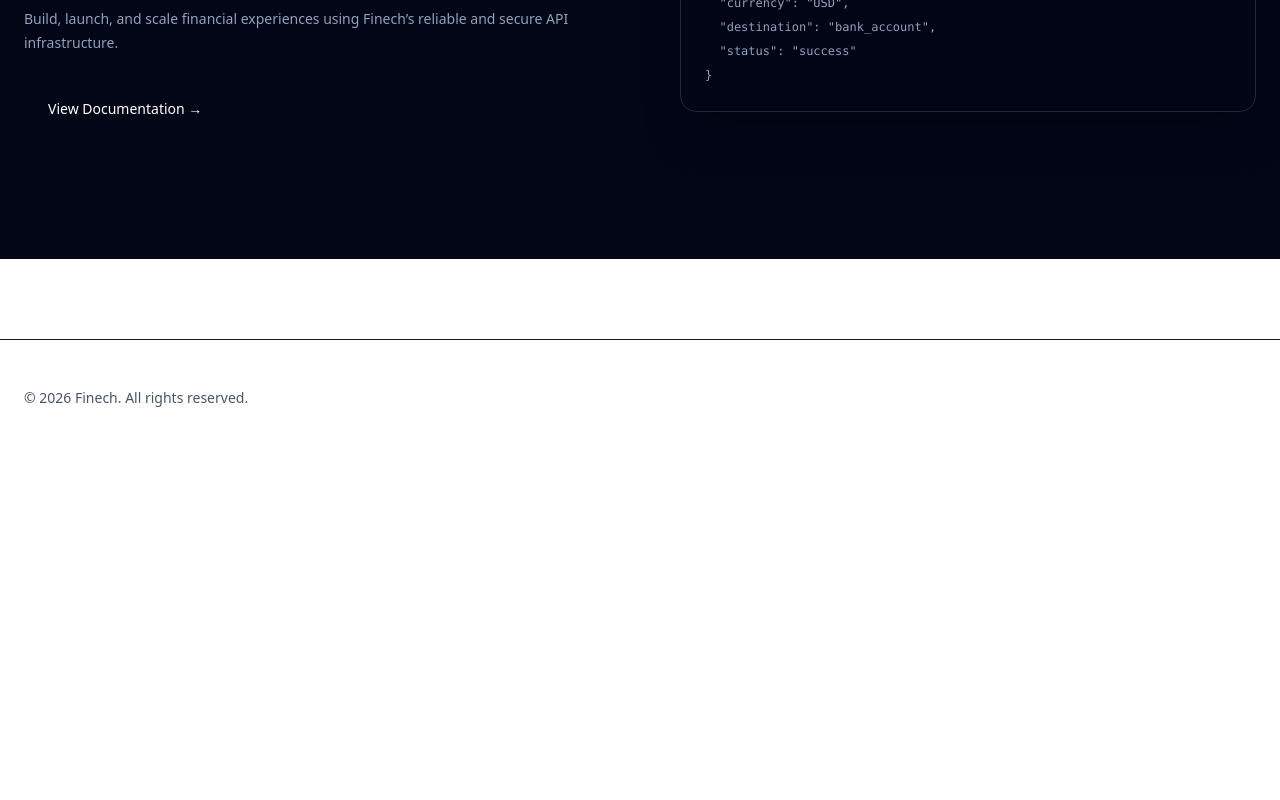
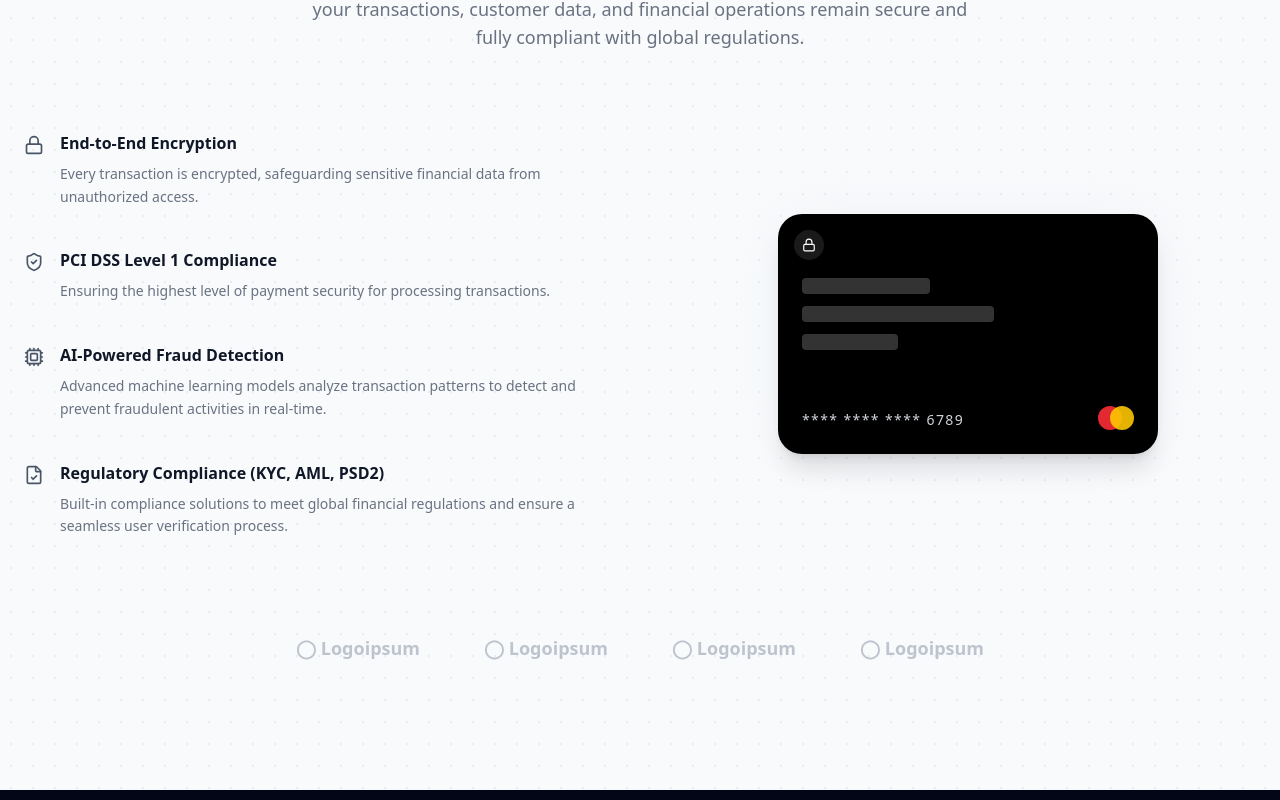
Before and after one commit to AyushNetTech/Finech-Web, a Next.js app: page / in a window 1280 px wide. Shown: the part 4400-5200 px from the top of the page. Before the commit the page ends 4856 px from the top, so only its background shows below. Built offline with nearby package versions, Linux system fonts and the light colour scheme.

Commit message:
add the security section page

```diff
--- a/src/app/page.tsx
+++ b/src/app/page.tsx
@@ -1,6 +1,7 @@
 import ApiShowcase from "@/components/sections/ApiShowcase";
 import Features from "@/components/sections/Features";
 import HeroSection from "@/components/sections/HeroSection";
+import SecuritySection from "@/components/sections/SecuritySection";
 import Solution from "@/components/sections/Solution";
 
 export default function Home() {
@@ -9,6 +10,7 @@ export default function Home() {
       <HeroSection />
       <Features />
       <Solution/>
+      <SecuritySection/>
       <ApiShowcase />
     </main>
   );
--- /dev/null
+++ b/src/components/sections/SecuritySection.tsx
@@ -0,0 +1,132 @@
+import { Lock, ShieldCheck, Cpu, FileCheck } from "lucide-react";
+
+export default function SecuritySection() {
+  return (
+    <section className="relative bg-[#F8FAFC] py-32 overflow-hidden">
+
+      {/* Dotted Background */}
+      <div className="absolute inset-0 bg-[radial-gradient(#d1d5db_1px,transparent_1px)] [background-size:22px_22px] opacity-40"></div>
+
+      <div className="relative max-w-7xl mx-auto px-6">
+
+        {/* Header */}
+        <div className="text-center mb-20">
+          <p className="text-xs uppercase tracking-[0.3em] text-blue-600 mb-4">
+            SECURITY & COMPLIANCE
+          </p>
+
+          <h2 className="text-4xl font-semibold text-gray-900 mb-6">
+            Enterprise-Grade Protection for Your Business
+          </h2>
+
+          <p className="text-gray-500 max-w-2xl mx-auto text-lg">
+            Our platform is designed to meet the highest industry standards, ensuring your transactions, customer data, and financial operations remain secure and fully compliant with global regulations.
+          </p>
+        </div>
+
+        {/* Content Grid */}
+        <div className="grid md:grid-cols-2 gap-20 items-center">
+
+          {/* LEFT FEATURES */}
+          <div className="space-y-10">
+
+            {[
+              {
+                icon: <Lock size={20} />,
+                title: "End-to-End Encryption",
+                desc: "Every transaction is encrypted, safeguarding sensitive financial data from unauthorized access.",
+              },
+              {
+                icon: <ShieldCheck size={20} />,
+                title: "PCI DSS Level 1 Compliance",
+                desc: "Ensuring the highest level of payment security for processing transactions.",
+              },
+              {
+                icon: <Cpu size={20} />,
+                title: "AI-Powered Fraud Detection",
+                desc: "Advanced machine learning models analyze transaction patterns to detect and prevent fraudulent activities in real-time.",
+              },
+              {
+                icon: <FileCheck size={20} />,
+                title: "Regulatory Compliance (KYC, AML, PSD2)",
+                desc: "Built-in compliance solutions to meet global financial regulations and ensure a seamless user verification process.",
+              },
+            ].map((item, i) => (
+              <div key={i} className="flex gap-4">
+
+                <div className="mt-1 text-gray-600">
+                  {item.icon}
+                </div>
+
+                <div>
+                  <h4 className="font-semibold text-gray-900 mb-2">
+                    {item.title}
+                  </h4>
+
+                  <p className="text-gray-500 text-sm leading-relaxed">
+                    {item.desc}
+                  </p>
+                </div>
+              </div>
+            ))}
+          </div>
+
+          {/* RIGHT CARD MOCKUP */}
+          <div className="flex justify-center">
+
+            <div className="relative">
+
+              {/* Card shadow */}
+              <div className="absolute inset-0 bg-gray-200 rounded-3xl blur-xl opacity-40"></div>
+
+              {/* Card */}
+              <div className="relative bg-black rounded-3xl w-[380px] h-[240px] p-6 text-white shadow-xl">
+
+                <div className="absolute top-4 left-4 bg-white/10 p-2 rounded-full">
+                  <Lock size={14} />
+                </div>
+
+                <div className="mt-10 space-y-3">
+                  <div className="h-4 bg-white/20 rounded w-32"></div>
+                  <div className="h-4 bg-white/20 rounded w-48"></div>
+                  <div className="h-4 bg-white/20 rounded w-24"></div>
+                </div>
+
+                {/* Mastercard circles */}
+                <div className="absolute bottom-6 right-6 flex">
+                  <div className="w-6 h-6 bg-red-500 rounded-full opacity-90"></div>
+                  <div className="w-6 h-6 bg-yellow-400 rounded-full -ml-3 opacity-90"></div>
+                </div>
+
+                {/* Masked Numbers */}
+                <div className="absolute bottom-6 left-6 text-sm tracking-widest text-gray-300">
+                  **** **** **** 6789
+                </div>
+              </div>
+            </div>
+          </div>
+
+        </div>
+
+        {/* Logos Row */}
+        <div className="mt-24 flex flex-wrap justify-center items-center gap-16 opacity-60 text-gray-400">
+
+          <div className="flex items-center gap-2 text-lg font-semibold">
+            ◯ Logoipsum
+          </div>
+          <div className="flex items-center gap-2 text-lg font-semibold">
+            ◯ Logoipsum
+          </div>
+          <div className="flex items-center gap-2 text-lg font-semibold">
+            ◯ Logoipsum
+          </div>
+          <div className="flex items-center gap-2 text-lg font-semibold">
+            ◯ Logoipsum
+          </div>
+
+        </div>
+
+      </div>
+    </section>
+  );
+}
```
